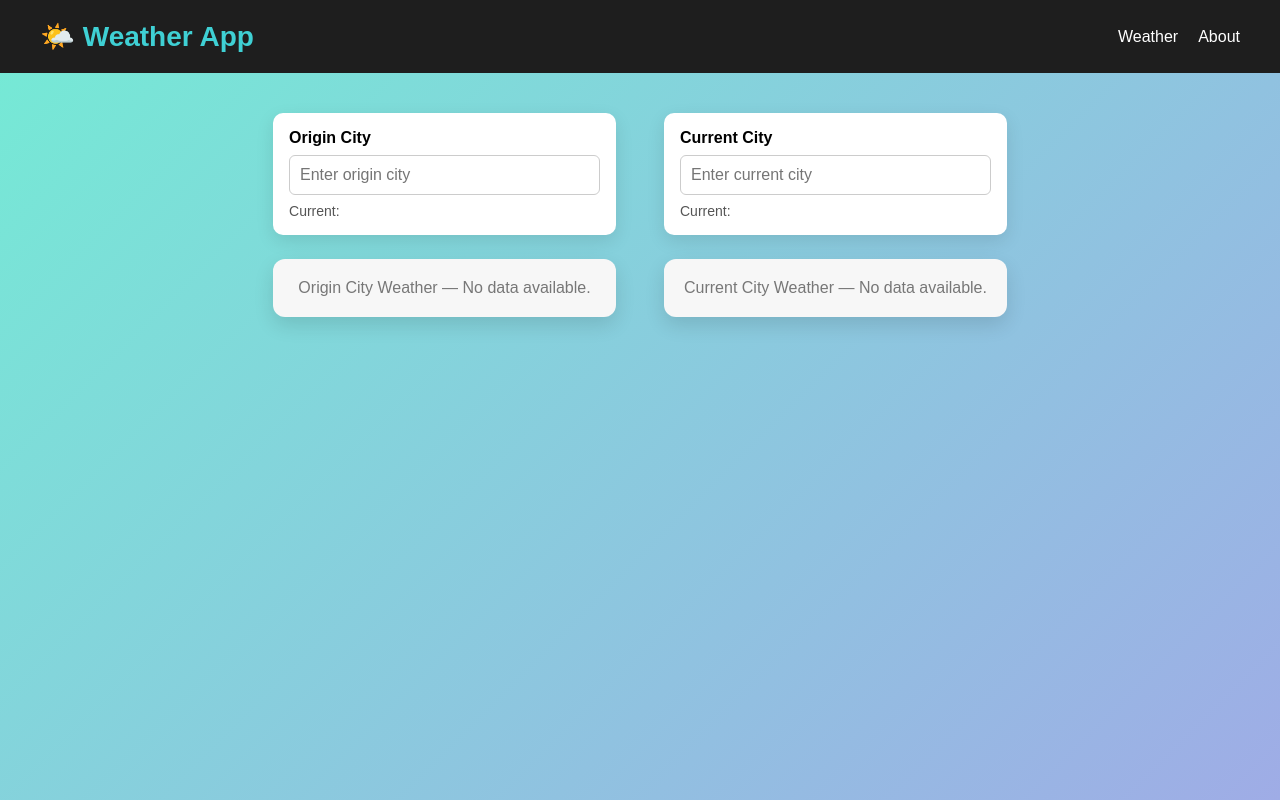
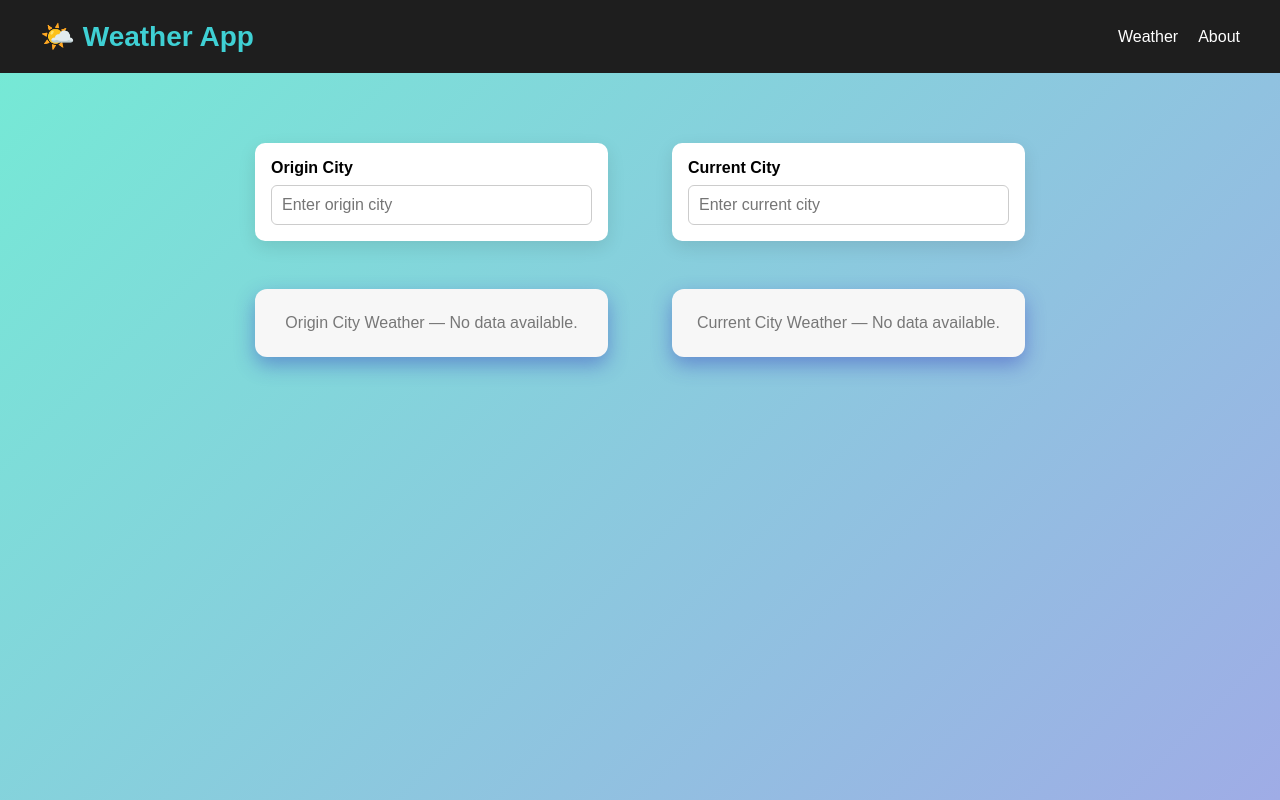
Before and after one commit to ethanyeungDev/Assignment2-, a React (Vite) app: page / in a window 1280 px wide. Built offline with nearby package versions, Linux system fonts and the light colour scheme.

Commit message:
Fix layout: keep weather under correct city cards

```diff
--- a/src/App.css
+++ b/src/App.css
@@ -10,11 +10,6 @@ body {
   min-height: 100vh;
 }
 
-.app-container {
-  /* margin: 40px auto; */
-  /* padding: 20px; */
-}
-
 .city-inputs {
   display: flex;
   gap: 20px;
@@ -25,7 +20,7 @@ body {
 .city-column {
   display: flex;
   flex-direction: column;
-  gap: 1.5rem;
+  gap: 3rem;
   align-items: stretch;
 }
 
@@ -50,13 +45,6 @@ body {
   border: 1px solid #ccc;
   font-size: 16px;
 }
-
-.current-value {
-  margin-top: 8px;
-  font-size: 14px;
-  color: #555;
-}
-
 .weather-details{
   display: flex;
   margin-top: 1rem;
@@ -66,16 +54,15 @@ body {
 
 .weather-card {
   background: white;
-  padding: 20px;
+  padding: 25px;
   border-radius: 12px;
-  box-shadow: 0 8px 20px rgba(0, 0, 0, 0.12);
-  /* margin-bottom: 20px; */
+  box-shadow: 0 8px 20px rgb(51 57 189 / 44%);
   text-align: center;
 }
 
 .weather-card h2 {
   font-size: 20px;
-  /* margin-bottom: 6px; */
+  padding: 3%;
 }
 
 .weather-card h3 {
@@ -86,11 +73,11 @@ body {
 
 .temp-value {
   font-size: 48px;
+  color: #3fb3d0;
   font-weight: bold;
 }
 
 .weather-card p {
-  /* margin: 10px 0; */
   font-size: 16px;
 }
 
@@ -102,10 +89,8 @@ body {
   font-size: 15px;
   padding: 2rem 4rem 2rem 4rem;
   background: rgb(192 229 241);
-  border-color: blue;
-  border: 2px solid;
-  border-radius: 5px;
-  box-shadow: 0 8px 20px rgba(0, 0, 0, 0.12);
+  border-radius: 15px;
+  box-shadow: 0 8px 20px rgb(63 79 189 / 41%);
   margin-bottom: 10px;
   text-align: center;
 }
@@ -168,10 +153,10 @@ body {
 .page-content {
   justify-self: center;
   max-width: 900px;
-  margin-top: 40px;
-  padding: 0 40px;
+  margin-top: 70px;
+  padding: 0 10px;
   display: grid;
   grid-template-columns: repeat(2, 1fr);
-  column-gap: 3rem;
-  row-gap: 5rem;
+  column-gap: 4rem;
+  row-gap: 2rem;
 }
--- a/src/assets/CityInput.jsx
+++ b/src/assets/CityInput.jsx
@@ -12,7 +12,7 @@ export default function  CityInput({ label, value, onChange, placeholder }) {
         onChange={e => onChange(e.target.value)}
         placeholder={placeholder}
       />
-      <div className="current-value">Current: {value}</div>
+      {/* <div className="current-value">Current: {value}</div> */}
     </div>
   );
 }
```
